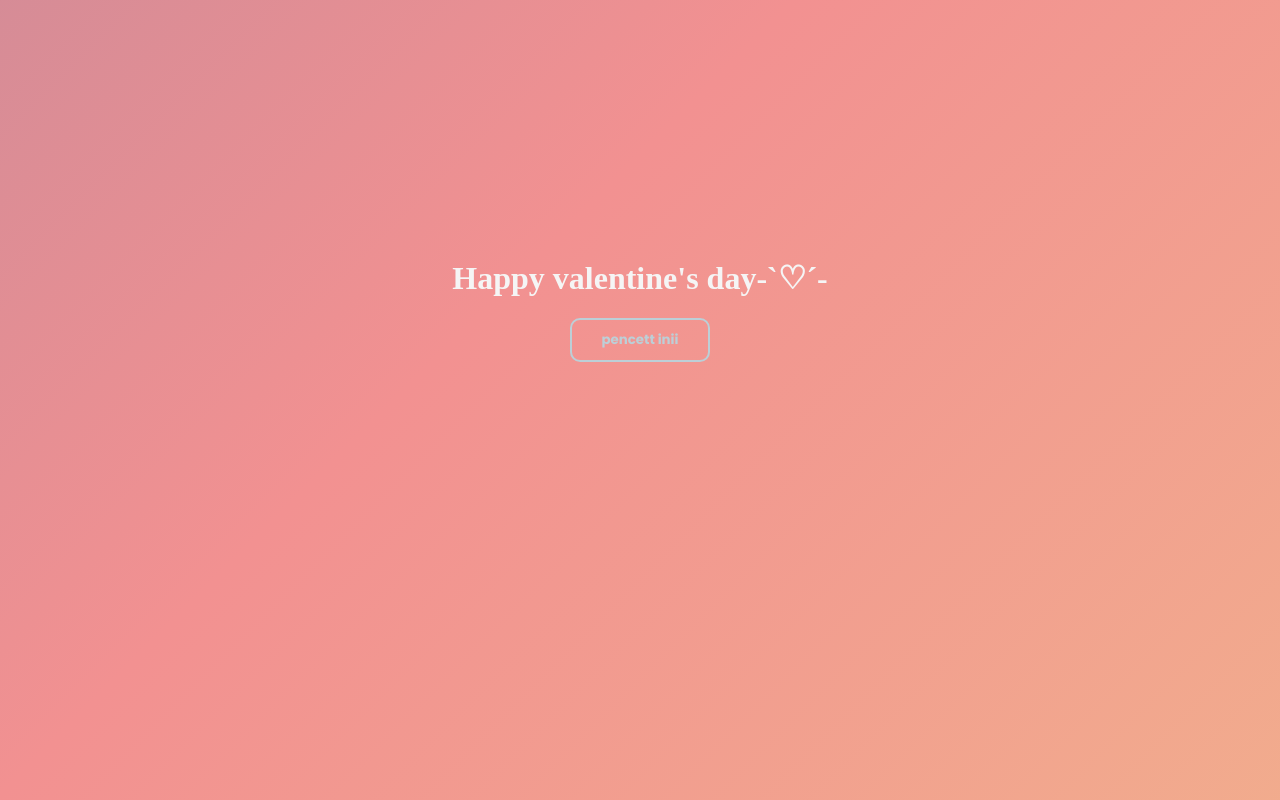
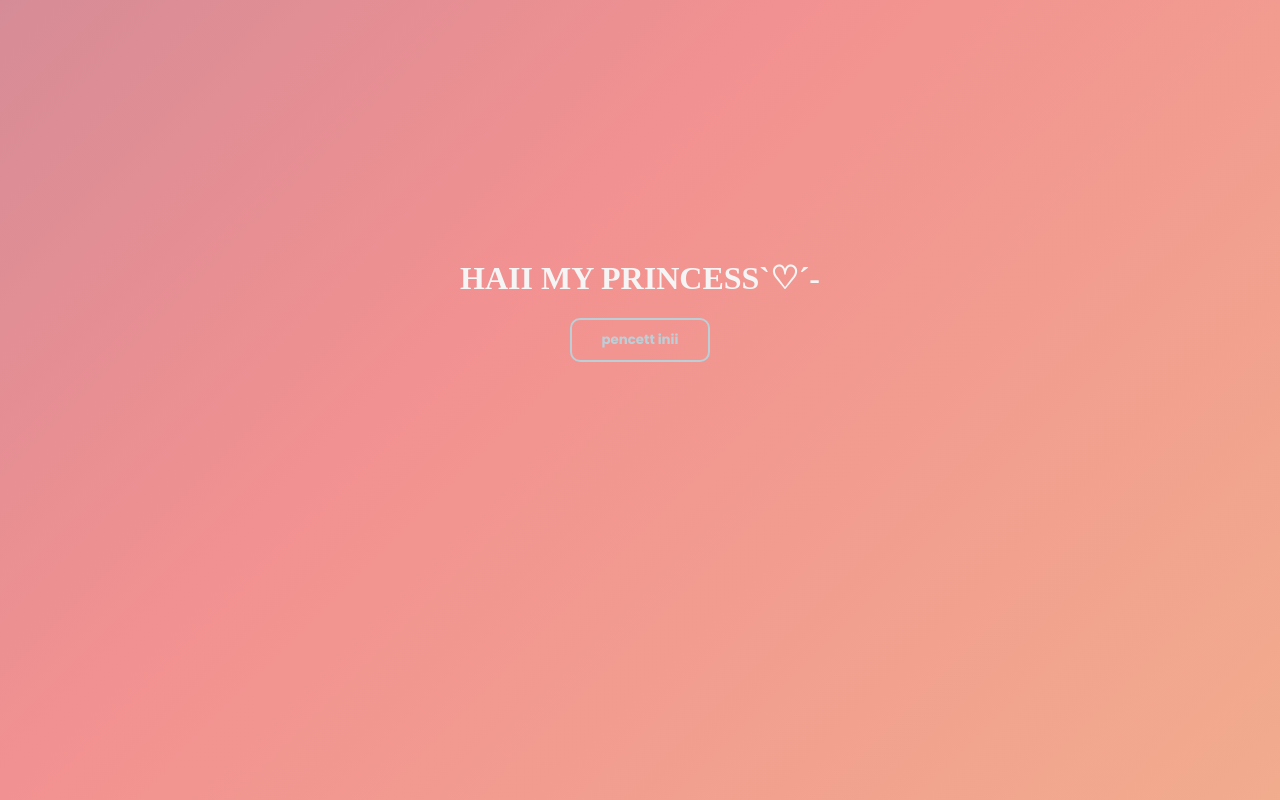
Before and after one commit to zalfamulki/buatt-orang-special, a plain HTML site: page index.html in a window 1280 px wide. Drawn offline with nearby package versions, Linux system fonts and the light colour scheme.

Commit message:
Update index.html

```diff
--- a/index.html
+++ b/index.html
@@ -19,7 +19,7 @@
 <body>
 
   <div class="kontener2" id="kontener2">
-    <h1>Happy valentine's day-`♡´-</h1>
+    <h1>HAII MY PRINCESS`♡´-</h1>
     <button class="tombol" id="tombol">pencett inii</button>
   </div>
 
```
